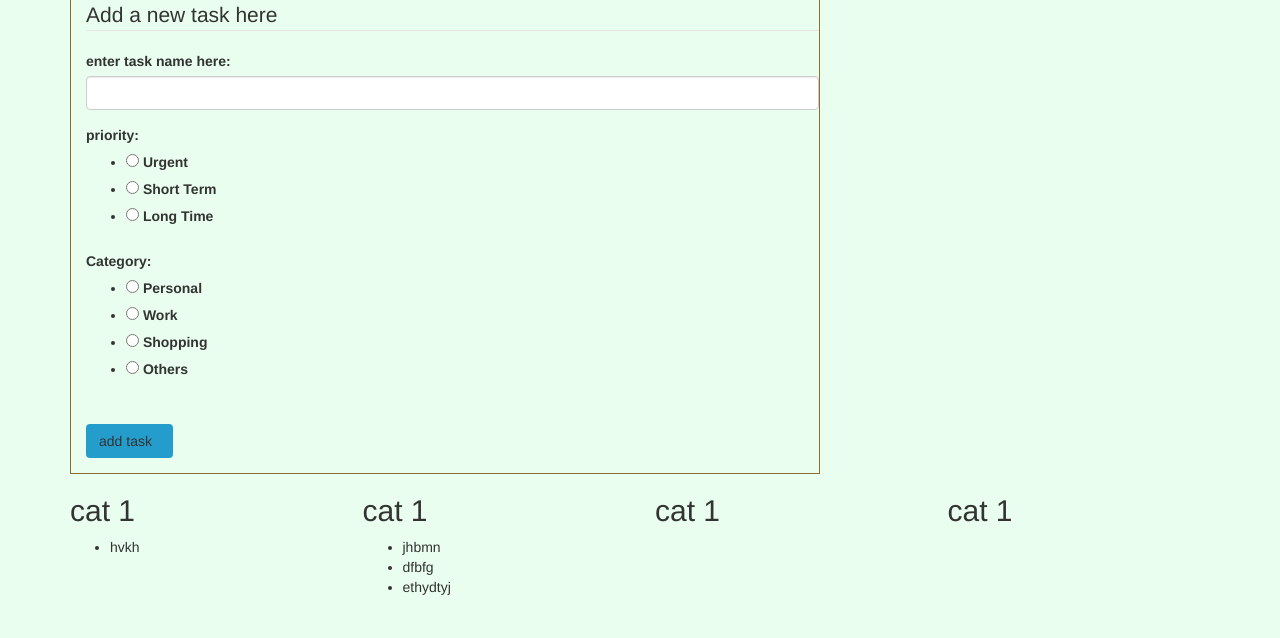
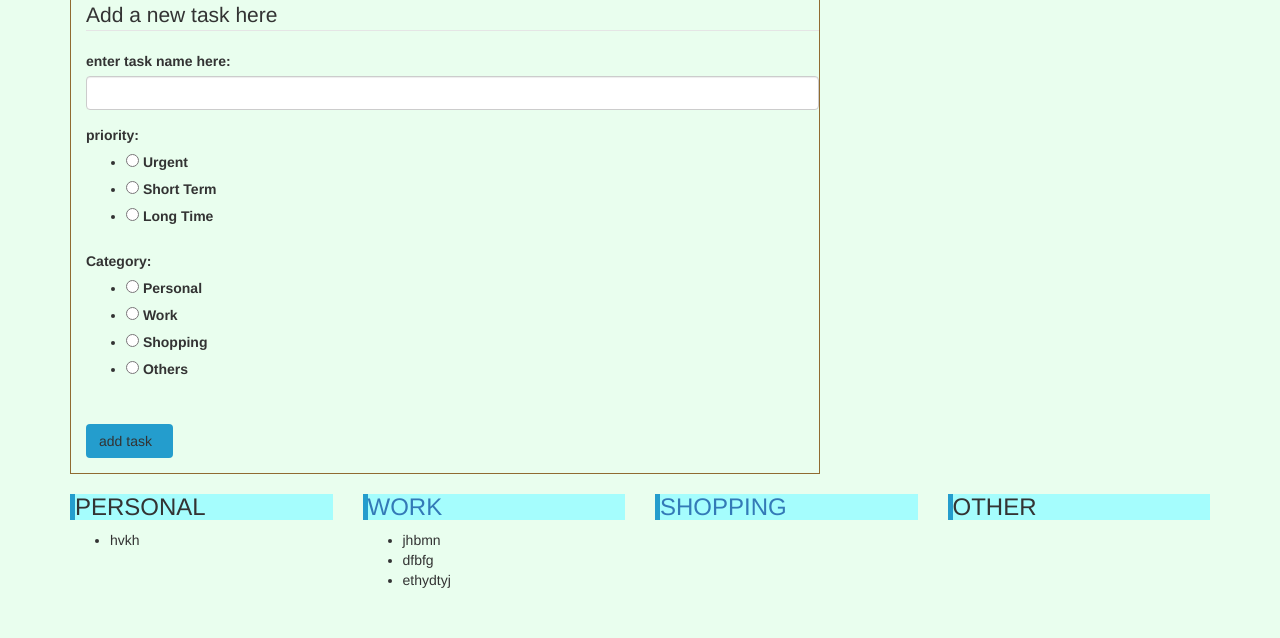
Before and after one commit to yash1601/todo-app, a Flask app: page / in a window 1280 px wide. Shown: the part 162-800 px from the top of the page. Run offline with Flask 2, Linux system fonts and the light colour scheme; a user stored in the database is signed in; data comes from the database, SQL or seed files in the repository; some libraries are stand-ins or nearby versions.

Commit message:
second commit

```diff
--- a/todo/routes.py
+++ b/todo/routes.py
@@ -109,3 +109,10 @@ def account():
 def logout():
 	logout_user()
 	return redirect(url_for('home'))
+
+
+@app.route("/full-list/<int:catname>", methods=['POST', 'GET'])
+@login_required
+def list(catname):
+	data = Task.query.filter_by(category = catname)
+	return render_template('full_list.html', title = 'full-list', data = data)
--- a/todo/templates/home.html
+++ b/todo/templates/home.html
@@ -39,23 +39,26 @@
 </div>
 <div class="row">
 	<div class="col-md-3">
-		<h2>cat 1</h2>
+		<div style="background-color: #A5FDFD;"><h3 style="border-left: 5px solid #249DCD; padding left: 5px;">PERSONAL</h3></div>
 		<ul>
 			{% for task in list1 %}
 				<li>{{ task.name }}</li>
 			{% endfor %}
 		</ul>
 	</div>
+
 	<div class="col-md-3">
-		<h2>cat 1</h2>
+		<div style="background-color: #A5FDFD;"><a href="{{ url_for('list', catname = 2) }}"><h3 style="border-left: 5px solid #249DCD; padding left: 5px;">WORK</h3></a></div>
+
 		<ul>
 			{% for task in list2 %}
 				<li>{{ task.name }}</li>
 			{% endfor %}
 		</ul>
 	</div>
+
 	<div class="col-md-3">
-		<h2>cat 1</h2>
+		<div style="background-color: #A5FDFD;"><a href="{{ url_for('list', catname = 3) }}"><h3 style="border-left: 5px solid #249DCD; padding left: 5px;">SHOPPING</h3></a></div>
 		<ul>
 			{% for task in list3 %}
 				<li>{{ task.name }}</li>
@@ -63,7 +66,8 @@
 		</ul>
 	</div>
 	<div class="col-md-3">
-		<h2>cat 1</h2>
+
+		<div style="background-color: #A5FDFD;"><h3 style="border-left: 5px solid #249DCD; padding left: 5px;">OTHER</h3></div>
 		<ul>
 			{% for task in list4 %}
 				<li>{{ task.name }}</li>
```
Also changed, not shown: todo/templates/full_list.html (added, +8 -0 lines).
